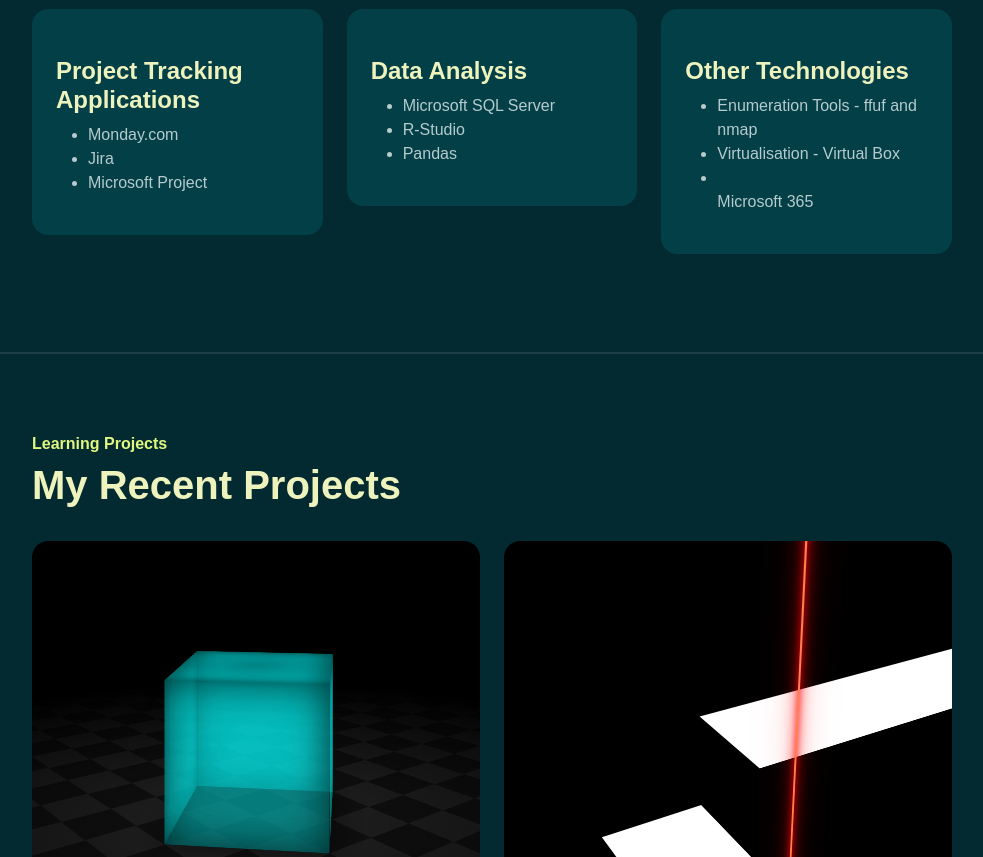
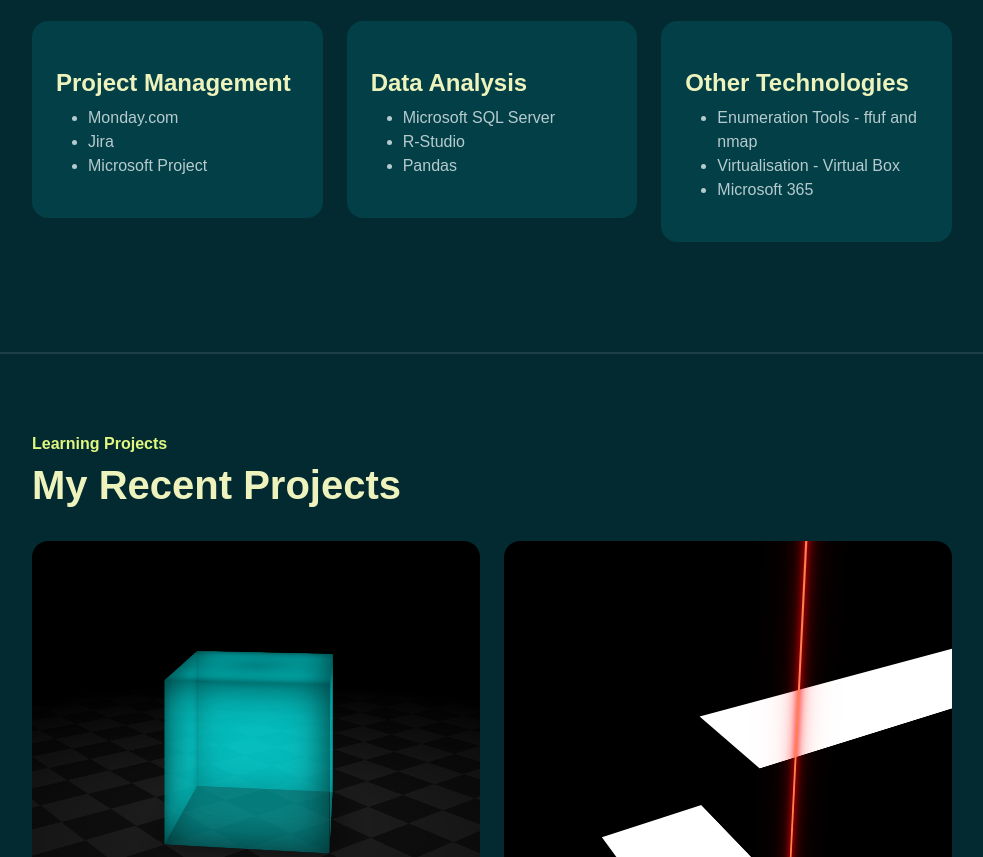
Before and after one commit to concrete-brand-length/concrete-brand-length.github.io, a plain HTML site: page index.html in a window 1280 px wide. Shown: the part 3095-3952 px from the top of the page, without its empty margins (268-1251 px from the left). Drawn offline with Linux system fonts and the light colour scheme; a web font is replaced by a local one.

Commit message:
Update index.html
Correcting changes that didn't carry across from last edit

```diff
--- a/index.html
+++ b/index.html
@@ -330,7 +330,7 @@
                     <!-- Project Management Software -->
                     <div class="col-md-4" data-aos="fade-up" data-aos-delay="900">
                         <div class="p-4 bg-base rounded-4 shadow-effect">
-                            <h4 class="mt-4 mb-2">Project Tracking Applications</h4>
+                            <h4 class="mt-4 mb-2">Project Management</h4>
                             <ul>
                                 <li>Monday.com</li>
                                 <li>Jira</li>
@@ -348,7 +348,6 @@
                                 <li>R-Studio</li>
                                 <li>Pandas</li>
                             </ul>
-
                         </div>
                     </div>
 
@@ -359,7 +358,7 @@
                             <ul>
                                 <li>Enumeration Tools - ffuf and nmap</li>
                                 <li>Virtualisation - Virtual Box</li>
-                                <li></li>Microsoft 365</li>
+                                <li>Microsoft 365</li>
                             </ul>
                         </div>
                     </div>
```
